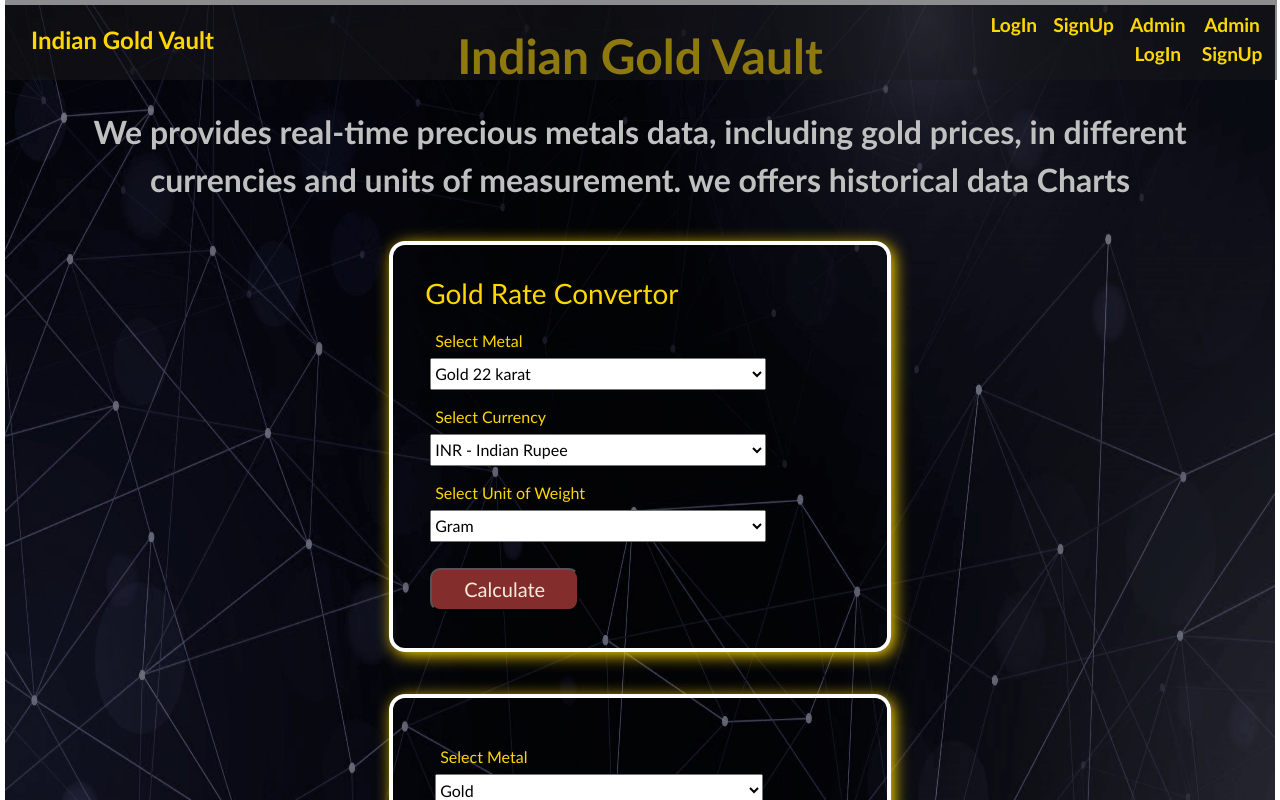
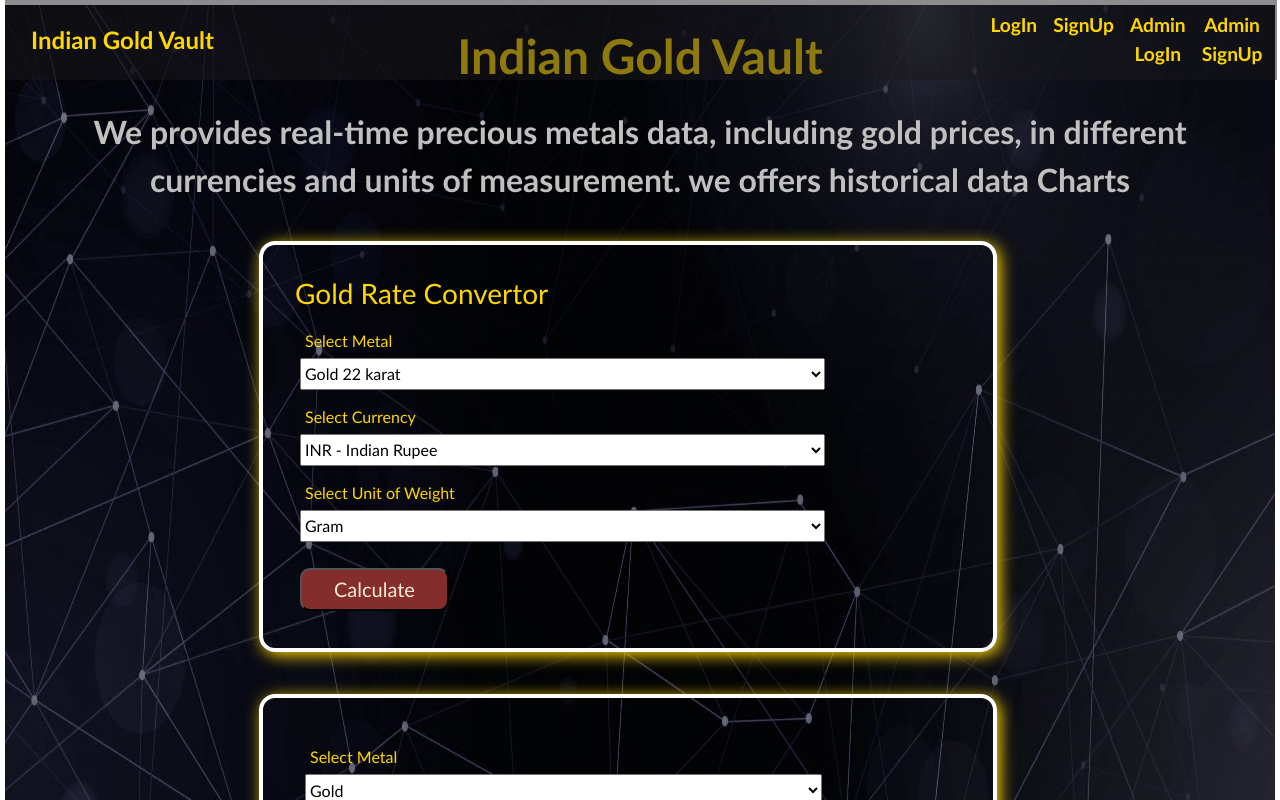
Before and after one commit to mohamedsalahudeen010/Capstone-FrontEnd, a React (Create React App) app: page / in a window 1280 px wide. Shown: the top 800 px of the page. Built offline with nearby package versions, Linux system fonts and the light colour scheme.

Commit message:
Update LandingPage.css

```diff
--- a/src/components/LandingPage/LandingPage/LandingPage.css
+++ b/src/components/LandingPage/LandingPage/LandingPage.css
@@ -15,15 +15,15 @@
 }
 .form-div{
     display: flex;
-
     align-content: center;
     justify-content: center;
+    width: 100%;
 }
 .land-form{
     margin-top: 2rem;
     border: 4px solid white;
     border-radius: 1rem;
-    width: 40%;
+    width: 60%;
     text-align: left;
     justify-content: flex-start;
     padding: 2rem 2rem;
```
